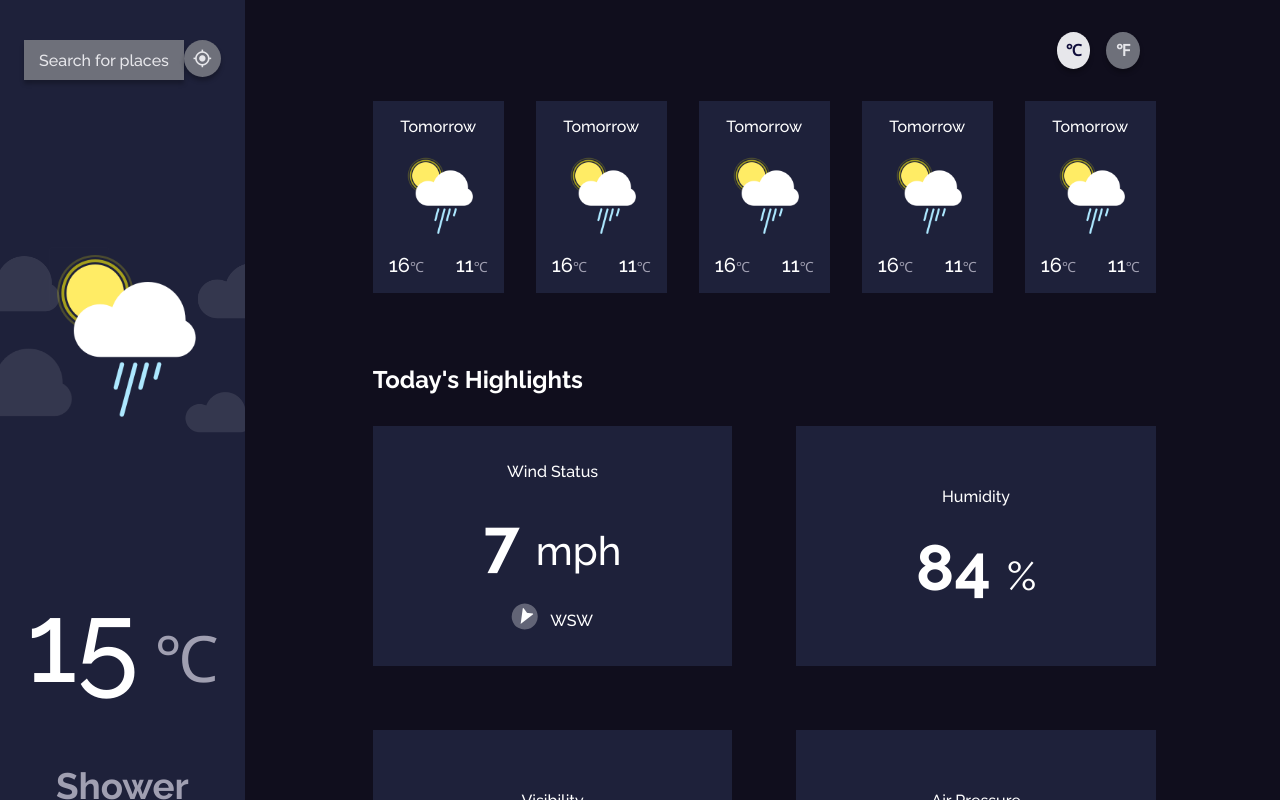
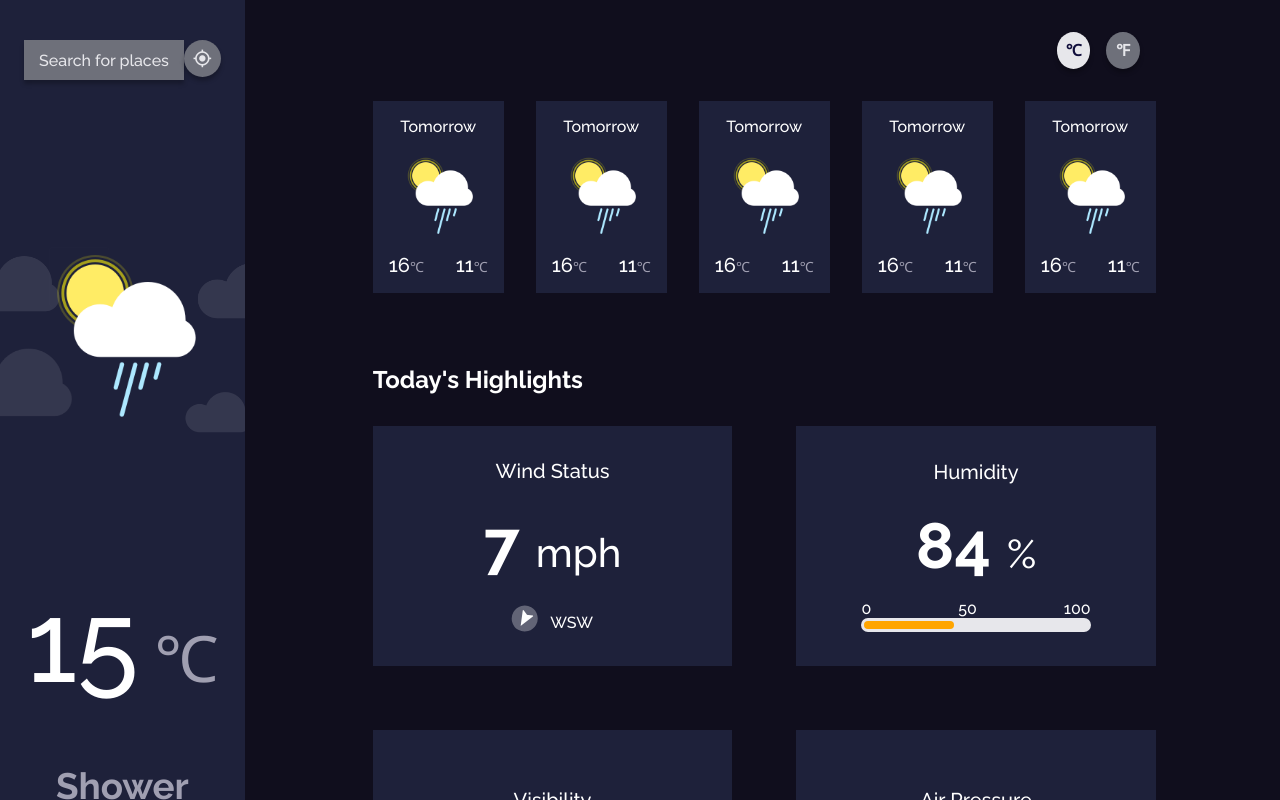
Before and after one commit to NganJason/Dev-Challenges_Frontend-Dev, a React (Create React App) app in the folder weather-app/: page / in a window 1280 px wide. Shown: the top 800 px of the page. Built offline with nearby package versions, Linux system fonts and the light colour scheme.

Commit message:
add highlights

```diff
--- a/weather-app/src/components/HighlightCard/HighlightCard.js
+++ b/weather-app/src/components/HighlightCard/HighlightCard.js
@@ -4,7 +4,7 @@ import Text from "../Text/Text";
 function HighlightCard({title, value, unit, children}) {
   return (
     <div className="card bg-secondary">
-      <Text size="16px" primary>
+      <Text size="20px" primary>
         {title}
       </Text>
       <Text size="64px" bd="700" mgTop="1.5" primary>
--- a/weather-app/src/components/Highlights/Highlights.js
+++ b/weather-app/src/components/Highlights/Highlights.js
@@ -1,6 +1,7 @@
 import React from "react";
 import Text from "../Text/Text"
 import HighlightCard from "../HighlightCard/HighlightCard";
+import ProgressBar from "../ProgressBar/ProgressBar";
 
 function Highlights() {
   return (
@@ -18,17 +19,19 @@ function Highlights() {
           </Text>
         </HighlightCard>
 
-        <HighlightCard title="Humidity" value="84" unit="%"></HighlightCard>
+        <HighlightCard title="Humidity" value="84" unit="%">
+          <ProgressBar width="70%" progress="40" mgTop="1"/>
+        </HighlightCard>
         <HighlightCard
           title="Visibility"
           value="6.4"
           unit="miles"
-        ></HighlightCard>
+        />
         <HighlightCard
           title="Air Pressure"
           value="998"
           unit="mb"
-        ></HighlightCard>
+        />
       </div>
     </div>
   );
--- /dev/null
+++ b/weather-app/src/components/ProgressBar/ProgressBar.js
@@ -0,0 +1,40 @@
+import React from "react";
+import Text from "../Text/Text";
+
+function ProgressBar({
+    width,
+    height,
+    progress,
+    mgTop,
+    mgBtm,
+    mgLeft,
+    mgRight,
+}) {
+    const ProgressBarStyles = {
+      width: `${width ? `${width}` : "200px"}`,
+      marginTop: `${mgTop ? `${mgTop}rem` : ""}`,
+      marginBottom: `${mgBtm ? `${mgBtm}rem` : ""}`,
+      marginLeft: `${mgLeft ? `${mgLeft}rem` : ""}`,
+      marginRight: `${mgRight ? `${mgRight}rem` : ""}`,
+    };
+
+    const ProgressStyles = {
+      width: `${progress ? `${progress}%` : "0%"}`,
+      height: `${height ? `${height}` : "8px"}`,
+    };
+
+  return (
+    <div style={ProgressBarStyles} className="progress-bar">
+      <div className="bar-value">
+        <Text>0</Text>
+        <Text>50</Text>
+        <Text>100</Text>
+      </div>
+      <div className="bar">
+        <div style={ProgressStyles}  className="progress"></div>
+      </div>
+    </div>
+  );
+}
+
+export default ProgressBar;
--- a/weather-app/src/styles/base.scss
+++ b/weather-app/src/styles/base.scss
@@ -26,6 +26,6 @@
 
 @media only screen and (max-width: 1200px) {
   :root, body, #root {
-        font-size: 14px;
+        font-size: 16px;
     }
 }
--- /dev/null
+++ b/weather-app/src/styles/components/progressBar.scss
@@ -0,0 +1,21 @@
+.progress-bar {
+    width: 200px;
+}
+
+.bar-value {
+    display: flex;
+    justify-content: space-between;
+}
+
+.bar {
+    padding: 3px;
+
+    background-color: #E7E7EB;
+    border-radius: 13px;
+}
+
+.progress {
+
+    background-color: orange;
+    border-radius: 10px;
+}
--- a/weather-app/src/styles/main.scss
+++ b/weather-app/src/styles/main.scss
@@ -13,3 +13,4 @@
 @import './components/weatherCard.scss';
 @import './components/highlights.scss';
 @import './components/highlightCard.scss';
+@import './components/progressBar.scss';
```
Also changed, not shown: weather-app/src/components/SearchModal/SearchModal.js (added).
